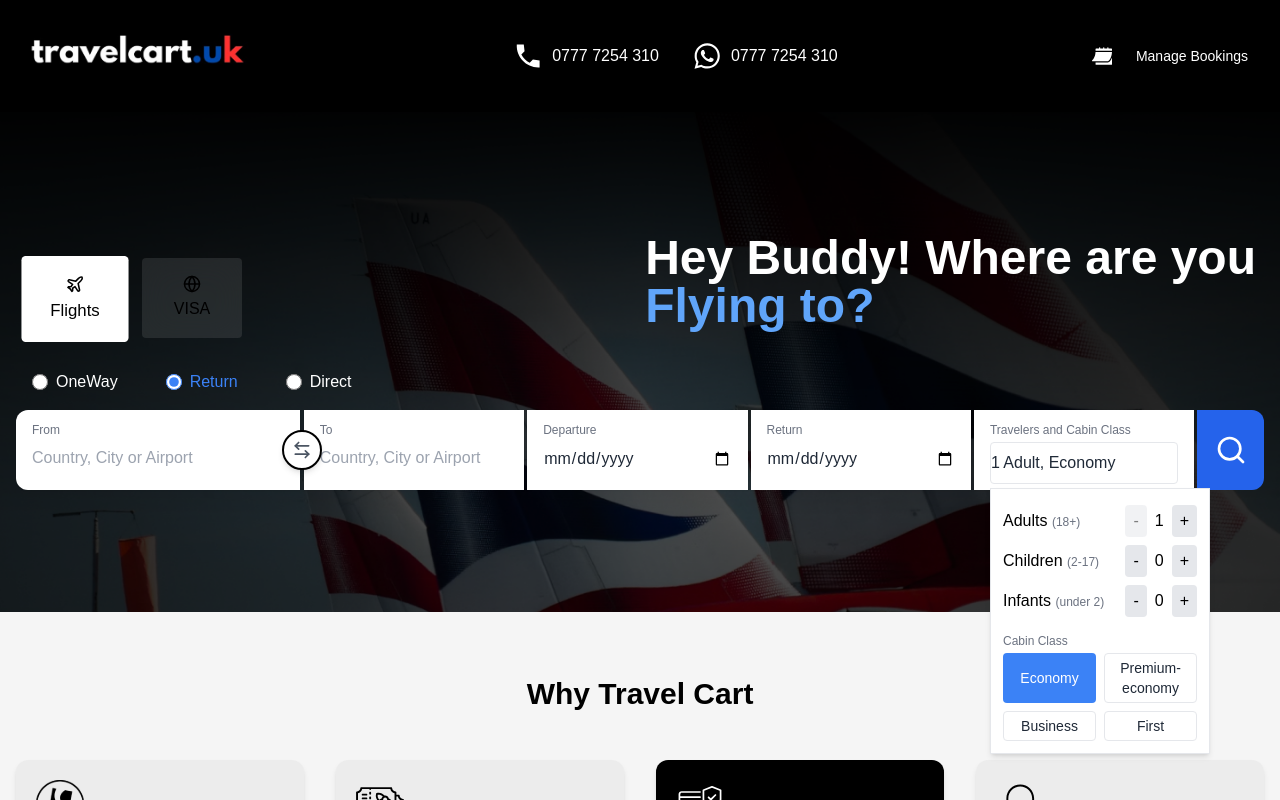
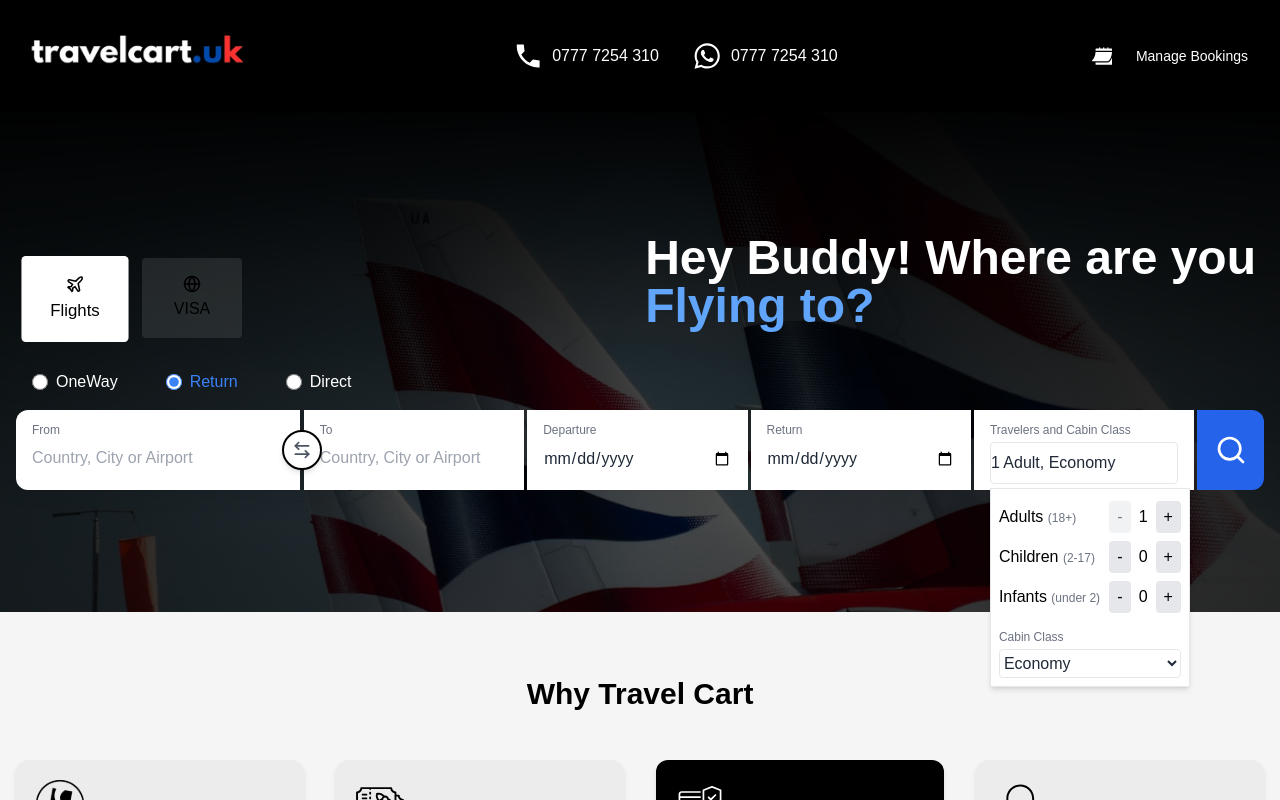
Before and after one commit to sheraz-sheraz/travelcart-uk, a React (Vite) app in the folder client/: page / in a window 1280 px wide. Both pictures are taken after a click on the button "1 Adult, Economy". Shown: the top 800 px of the page. Built offline with nearby package versions, Linux system fonts and the light colour scheme; a web font is replaced by a local one.

Commit message:
Revert "form settled and amadeus api"
This reverts commit 2dd3702cac0756dba63d5c4013ecfcc4f04fc604.

```diff
--- a/client/src/components/flight-search-form.tsx
+++ b/client/src/components/flight-search-form.tsx
@@ -6,7 +6,6 @@ import { useNavigate } from "react-router-dom";
 
 import { useForm } from "react-hook-form";
 import { sendContactEmail } from "@/services/testService";
-import * as RadixDropdownMenu from "@radix-ui/react-dropdown-menu";
 
 export function FlightSearchForm() {
   const navigate = useNavigate();
@@ -117,7 +116,7 @@ export function FlightSearchForm() {
   //     setShowContact(true);
   //   }
   // };
-  console.log("showContact", showContact);
+  console.log("showContact", showContact)
   return (
     <form onSubmit={handleSubmit(onSubmit)} className="w-full relative">
       <div className="flex gap-4 mb-2">
@@ -149,11 +148,7 @@ export function FlightSearchForm() {
               placeholder="Country, City or Airport"
             />
             {errors.from && (
-              <p className="text-red-500 text-xs">
-                {typeof errors.from?.message === "string"
-                  ? errors.from.message
-                  : ""}
-              </p>
+              <p className="text-red-500 text-xs">{typeof errors.from?.message === 'string' ? errors.from.message : ''}</p>
             )}
           </div>
         </div>
@@ -175,11 +170,7 @@ export function FlightSearchForm() {
               placeholder="Country, City or Airport"
             />
             {errors.to && (
-              <p className="text-red-500 text-xs">
-                {typeof errors.to?.message === "string"
-                  ? errors.to.message
-                  : ""}
-              </p>
+              <p className="text-red-500 text-xs">{typeof errors.to?.message === 'string' ? errors.to.message : ''}</p>
             )}
           </div>
         </div>
@@ -230,23 +221,17 @@ export function FlightSearchForm() {
             <label className="block text-xs text-gray-500 mb-1">
               Travelers and Cabin Class
             </label>
-    <RadixDropdownMenu.Root>
-      <RadixDropdownMenu.Trigger asChild>
             <button
               type="button"
               className="w-full py-2 bg-white border rounded text-gray-800 text-left"
+              onClick={() => setShowDropdown(!showDropdown)}
             >
               {adults === 1 && children === 0 && infants === 0
                 ? `1 Adult, ${cabinClass.charAt(0).toUpperCase() + cabinClass.slice(1)}`
                 : `${adults + children + infants} Passengers, ${cabinClass.charAt(0).toUpperCase() + cabinClass.slice(1)}`}
             </button>
-      </RadixDropdownMenu.Trigger>
-
-      <RadixDropdownMenu.Content
-        align="start"
-        className="bg-white border shadow-md w-[220px] p-3 mt-1"
-      >
-        {/* Passengers Section */}
+            {showDropdown && (
+              <div className="absolute bg-white border shadow-md mt-1 w-[200px] p-2">
                 {[
                   {
                     label: "Adults",
@@ -306,41 +291,31 @@ export function FlightSearchForm() {
                     </div>
                   </div>
                 ))}
-
                 {/* Cabin Class Selection */}
                 <div className="mt-3">
                   <label className="block text-xs text-gray-500 mb-1">
                     Cabin Class
                   </label>
-          <div className="grid grid-cols-2 gap-2">
-            {["economy", "premium-economy", "business", "first"].map(
-              (classType) => (
-                <button
-                  key={classType}
-                  type="button"
-                  className={`px-2 py-1 text-sm rounded text-center ${cabinClass === classType ? "bg-blue-500 text-white" : "bg-white text-gray-800 border"}`}
-                  onClick={() => setCabinClass(classType)}
+                  <select
+                    value={cabinClass}
+                    onChange={(e) => setCabinClass(e.target.value)}
+                    className="w-full py-1 focus:outline-none text-gray-800 bg-white border rounded"
                   >
-                  {classType.charAt(0).toUpperCase() +
-                    classType.slice(1)}
-                </button>
-              )
-            )}
+                    <option value="economy">Economy</option>
+                    <option value="premium-economy">Premium Economy</option>
+                    <option value="business">Business</option>
+                    <option value="first">First</option>
+                  </select>
                 </div>
               </div>
-      </RadixDropdownMenu.Content>
-    </RadixDropdownMenu.Root>
-
+            )}
             {errors.passengers && (
               <p className="text-red-500 text-xs">
-        {typeof errors.passengers?.message === "string"
-          ? errors.passengers.message
-          : ""}
+                {typeof errors.passengers?.message === 'string' ? errors.passengers.message : ''}
               </p>
             )}
           </div>
         </div>
-
 
         <button
           type="submit"
```
Lines whose indentation alone changed are shown as unchanged.
